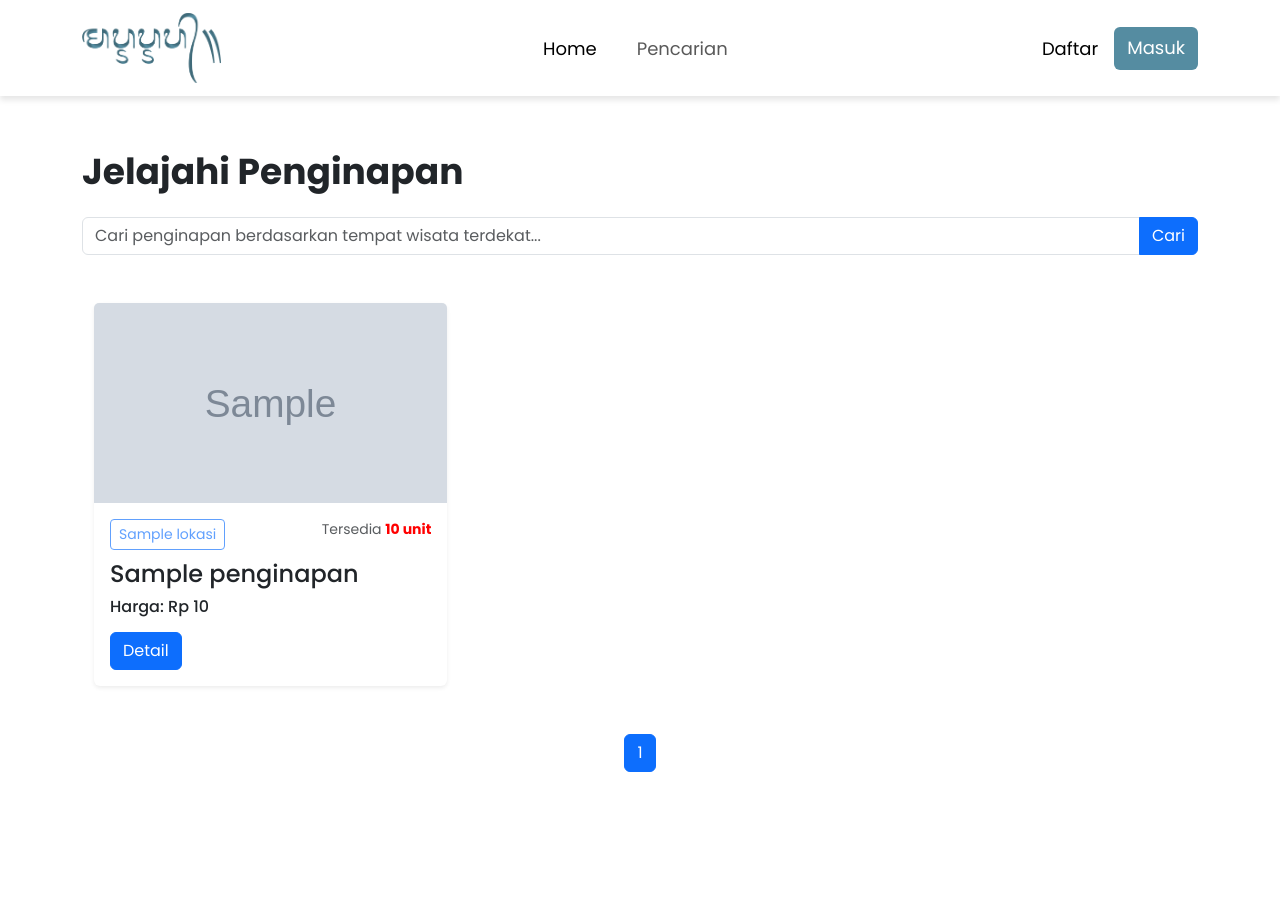
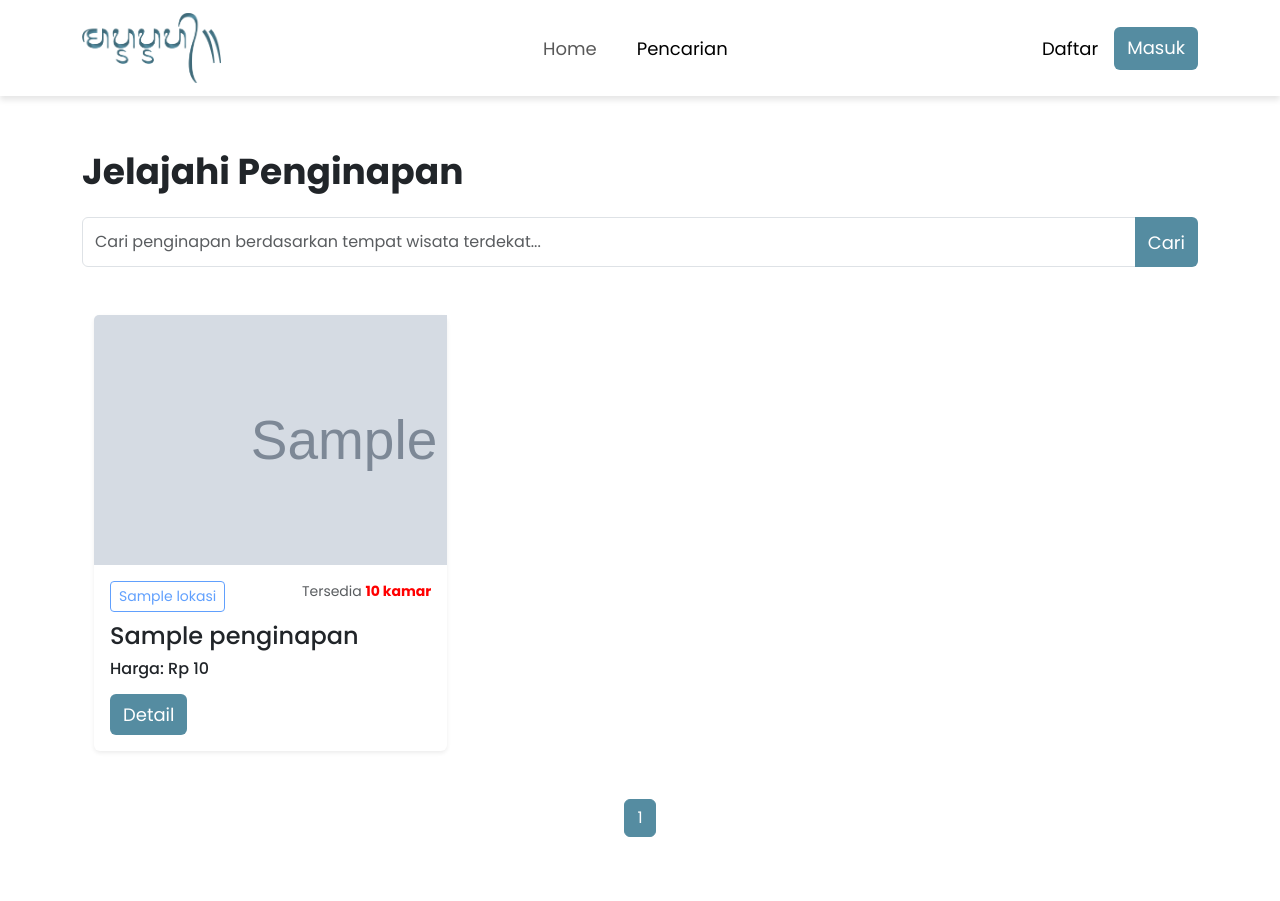
Before and after one commit to Dekguss/Final-Project, a Flask app: page /pencarian in a window 1280 px wide. Before the commit the page ends 772 px from the top, so only its background shows below. Run offline with Flask 3, Linux system fonts and the light colour scheme; grey boxes marked "Sample" are stand-in pictures; a database or web service that is not in the repository returns one stand-in record (values such as "Sample title"); some libraries are stand-ins or nearby versions.

Commit message:
Revisi card pencarian dan pagination

```diff
--- a/app.py
+++ b/app.py
@@ -357,7 +357,7 @@ def pencarian():
     token_receive = request.cookies.get(TOKEN_KEY)
     pencarian = request.args.get('pencarian')
 
-    accommodations_per_page = 9
+    accommodations_per_page = 3
 
     page = request.args.get('page', 1, type=int)
 
--- a/templates/pencarian_customer.html
+++ b/templates/pencarian_customer.html
@@ -32,6 +32,26 @@
     <script src="https://cdnjs.cloudflare.com/ajax/libs/jquery-cookie/1.4.1/jquery.cookie.js"></script>
 
     <link href="{{ url_for('static', filename='style.css') }}" rel="stylesheet" />
+
+    <style>
+
+        .image {
+            overflow: hidden;
+        }
+
+        .card img {
+            width: 500px;
+            height: 250px;
+            object-fit: cover;
+            transition: transform 0.5s;
+        }
+
+        .card:hover img:hover {
+            transform: scale(1.2);
+        }
+    </style>
+
+
 </head>
 
 <body>
@@ -48,10 +68,10 @@
             <div class="collapse navbar-collapse" id="navbarNavDropdown">
                 <ul class="navbar-nav ms-auto gap-4">
                     <li class="nav-item">
-                        <a class="nav-link active" aria-current="page" href="/">Home</a>
+                        <a class="nav-link" aria-current="page" href="/">Home</a>
                     </li>
                     <li class="nav-item">
-                        <a class="nav-link" href="/pencarian">Pencarian</a>
+                        <a class="nav-link active" href="/pencarian">Pencarian</a>
                     </li>
                     {% if logged_in %}
                     <li class="nav-item">
@@ -88,10 +108,10 @@
                         Jelajahi Penginapan
                     </h1>
                     <form action="/pencarian" method="GET" class="search-form mt-4">
-                        <div class="input-group">
+                        <div class="input-group" style="height: 50px;">
                             <input type="text" name="pencarian" class="form-control"
                                 placeholder="Cari penginapan berdasarkan tempat wisata terdekat...">
-                            <button type="submit" class="btn btn-primary">Cari</button>
+                            <button type="submit" class="btn btn-custom">Cari</button>
                         </div>
                     </form>
                 </div>
@@ -102,14 +122,16 @@
                             {% for accommodation in accommodations %}
                             <div class="col">
                                 <div class="card shadow-sm">
-                                    <img src="{{ url_for('static', filename='image_penginapan/' + accommodation['gambar']) }}"
-                                        class="card-img-top" alt="gambar" style="height: 200px; object-fit: cover;">
+                                    <div class="image">
+                                        <img src="{{ url_for('static', filename='image_penginapan/' + accommodation['gambar']) }}"
+                                        class="card-img-top" alt="gambar">
+                                    </div>
                                     <div class="card-body">
                                         <div class="kepala">
                                             <button type="button" class="btn btn-outline-primary btn-sm" disabled>
                                                 {{ accommodation['lokasi'] }} </button>
                                             <small class="text-body-secondary">Tersedia <b style="color: red;"> {{
-                                                    accommodation['jumlah_kamar'] }} unit
+                                                    accommodation['jumlah_kamar'] }} kamar
                                                 </b></small>
                                         </div>
                                         <div class="deskripsi">
@@ -119,7 +141,7 @@
                                         </div>
                                         <div class="d-flex justify-content-start mt-3">
                                             <a href="{{ url_for('accommodation_detail_customer', accommodation_id=accommodation['_id']) }}"
-                                                class="btn btn-primary">Detail</a>
+                                                class="btn btn-custom">Detail</a>
                                         </div>
                                     </div>
                                 </div>
@@ -135,6 +157,7 @@
                                 {% if current_page > 1 %}
                                 <li class="page-item">
                                     <a class="page-link" href="?pencarian={{ pencarian }}&page={{ current_page - 1 }}"
+                                        style="background-color: #558ca1; border-color: #558ca1; color: white;"
                                         aria-label="Previous">
                                         <span aria-hidden="true">&laquo;</span>
                                     </a>
@@ -142,14 +165,24 @@
                                 {% endif %}
 
                                 {% for num in range(1, total_pages + 1) %}
-                                <li class="page-item {% if num == current_page %}active{% endif %}">
-                                    <a class="page-link" href="?pencarian={{ pencarian }}&page={{ num }}">{{ num
+                                {% if num == current_page %}
+                                <li class="page-item active">
+                                    <a class="page-link" href="?pencarian={{ pencarian }}&page={{ num }}"
+                                        style="background-color: #558ca1; border-color:  #558ca1;">{{ num
                                         }}</a>
                                 </li>
+                                {% else %}
+                                <li class="page-item">
+                                    <a class="page-link" href="?pencarian={{ pencarian }}&page={{ num }}"
+                                        style="color: #558ca1;">{{ num
+                                        }}</a>
+                                </li>
+                                {% endif %}
                                 {% endfor %}
 
                                 {% if current_page < total_pages %} <li class="page-item">
                                     <a class="page-link" href="?pencarian={{ pencarian }}&page={{ current_page + 1 }}"
+                                        style="background-color: #558ca1; border-color: #558ca1; color: white; "
                                         aria-label="Next">
                                         <span aria-hidden="true">&raquo;</span>
                                     </a>
```
Also changed, not shown: templates/index.html (+0 -22 lines).
